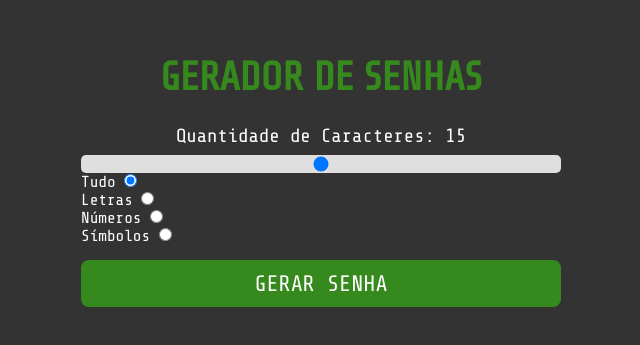
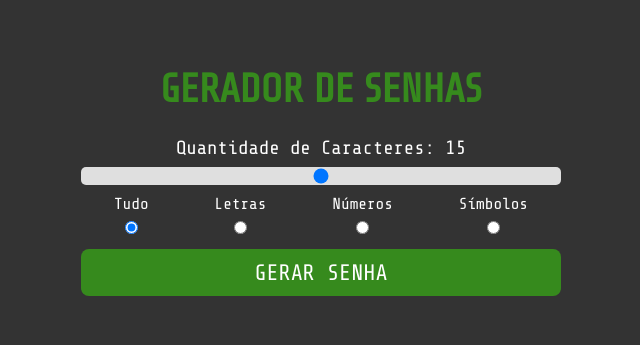
Before and after one commit to LDavi05/Gerador-de-Senhas, a plain HTML site: page index.html in a window 1280 px wide. Shown: the part 219-564 px from the top of the page, without its empty margins (319-959 px from the left). Drawn offline with nearby package versions, Linux system fonts and the light colour scheme.

Commit message:
Atualizar o style.css

```diff
--- a/assets/css/style.css
+++ b/assets/css/style.css
@@ -56,6 +56,19 @@ body {
   height: 18px;
   outline: none;
   margin-top: 8px;
+}
+
+#charset_selector {
+  display: flex;
+  align-items: center;
+  justify-content: space-around;
+  margin-top: 10px;
+}
+
+.radio_field {
+  display: flex;
+  flex-direction: column;
+  gap: 8px;
 }
 
 #generate_btn {
```
